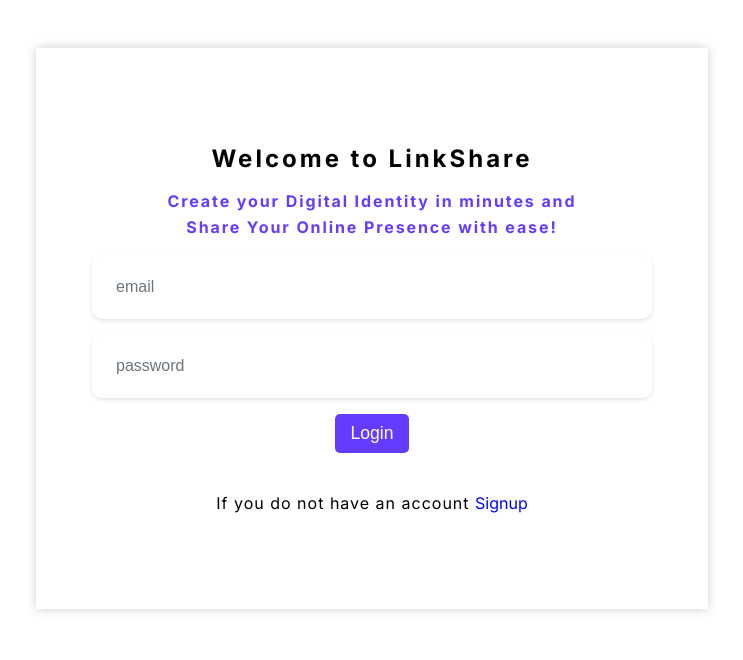
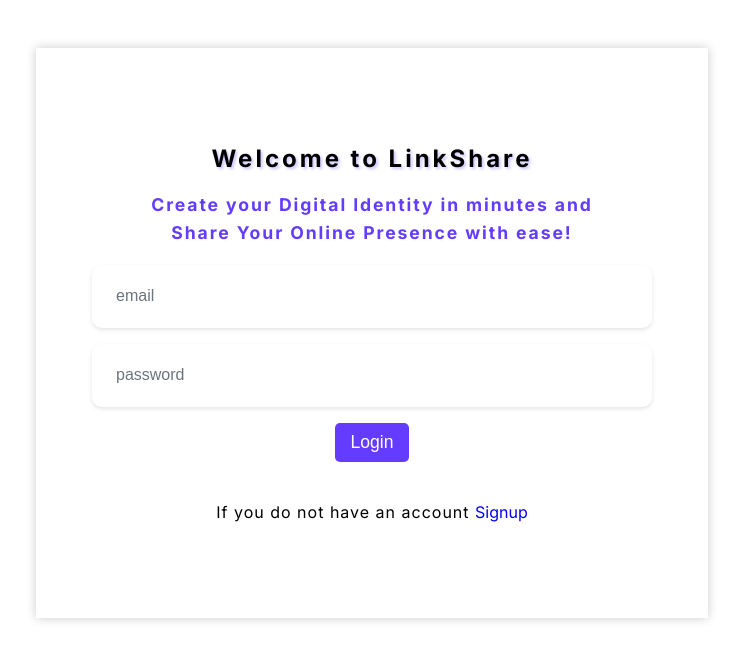
Before and after one commit to zitsko/LinkShare, a React (Create React App) app in the folder client/: page / in a window 1280 px wide. Shown: the top 660 px of the page, without its empty margins (268-1011 px from the left). Built offline with nearby package versions, Linux system fonts and the light colour scheme.

Commit message:
update styles

```diff
--- a/client/src/Components/Login.js
+++ b/client/src/Components/Login.js
@@ -27,7 +27,7 @@ function Login() {
   return (
     <div className="signup-login-container app-layout">
 
-        <h1 className="app-title">Welcome to LinkShare</h1>
+        <h1 className="app-title text-shadow">Welcome to LinkShare</h1>
         <p className="headline-text">
           Create your Digital Identity in minutes and <br />Share Your Online Presence
           with ease!
--- a/client/src/Components/Signup.js
+++ b/client/src/Components/Signup.js
@@ -25,7 +25,7 @@ function Signup() {
 
   return (
     <div className="signup-login-container app-layout">
-      <h1 className="app-title">Welcome to LinkShare</h1>
+      <h1 className="app-title text-shadow">Welcome to LinkShare</h1>
       <p className="headline-text">
         Create your Digital Identity in minutes and <br />
         Share Your Online Presence with ease!
--- a/client/src/Styles/Signup-Login.css
+++ b/client/src/Styles/Signup-Login.css
@@ -17,6 +17,7 @@
     letter-spacing: 1.9px;
     color: var(--clr-primary);
     font-weight: bold;
+    font-size: var(--fs-text);
   }
 
   .input-button-container{
```
